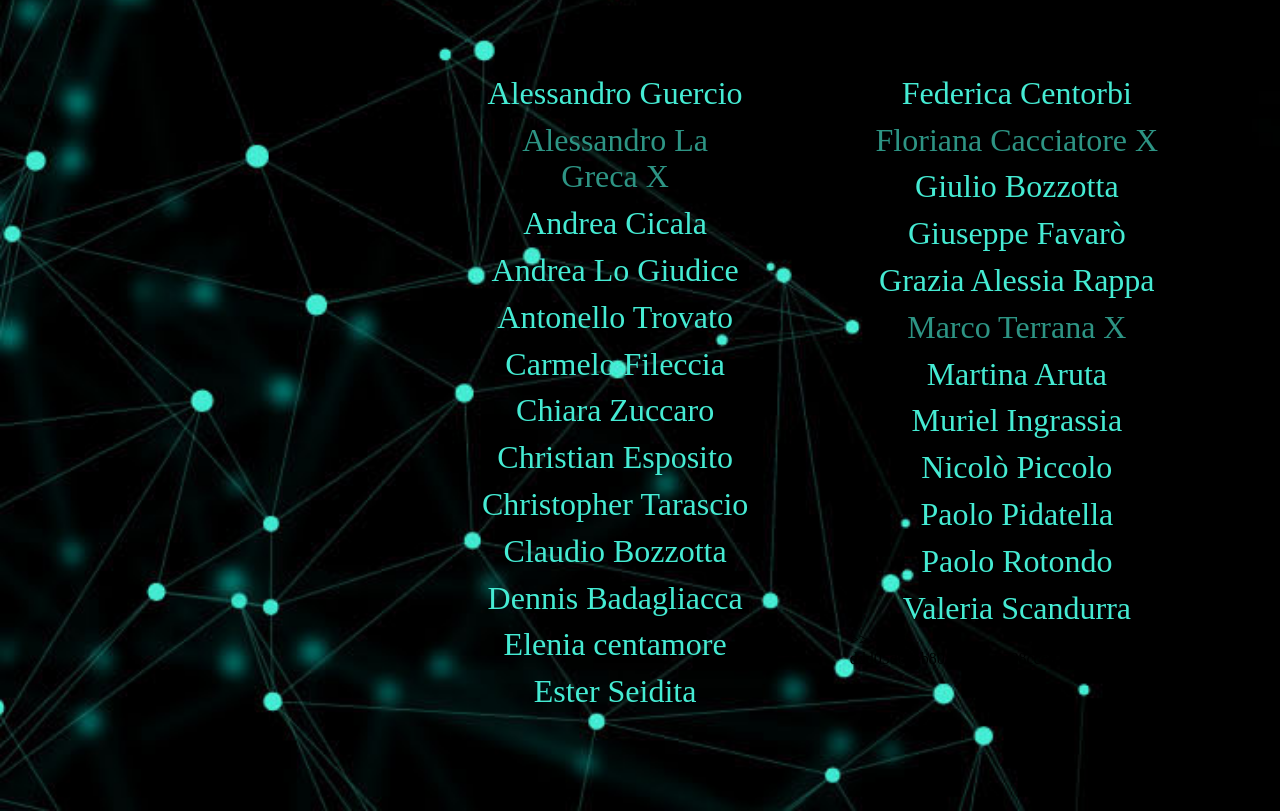
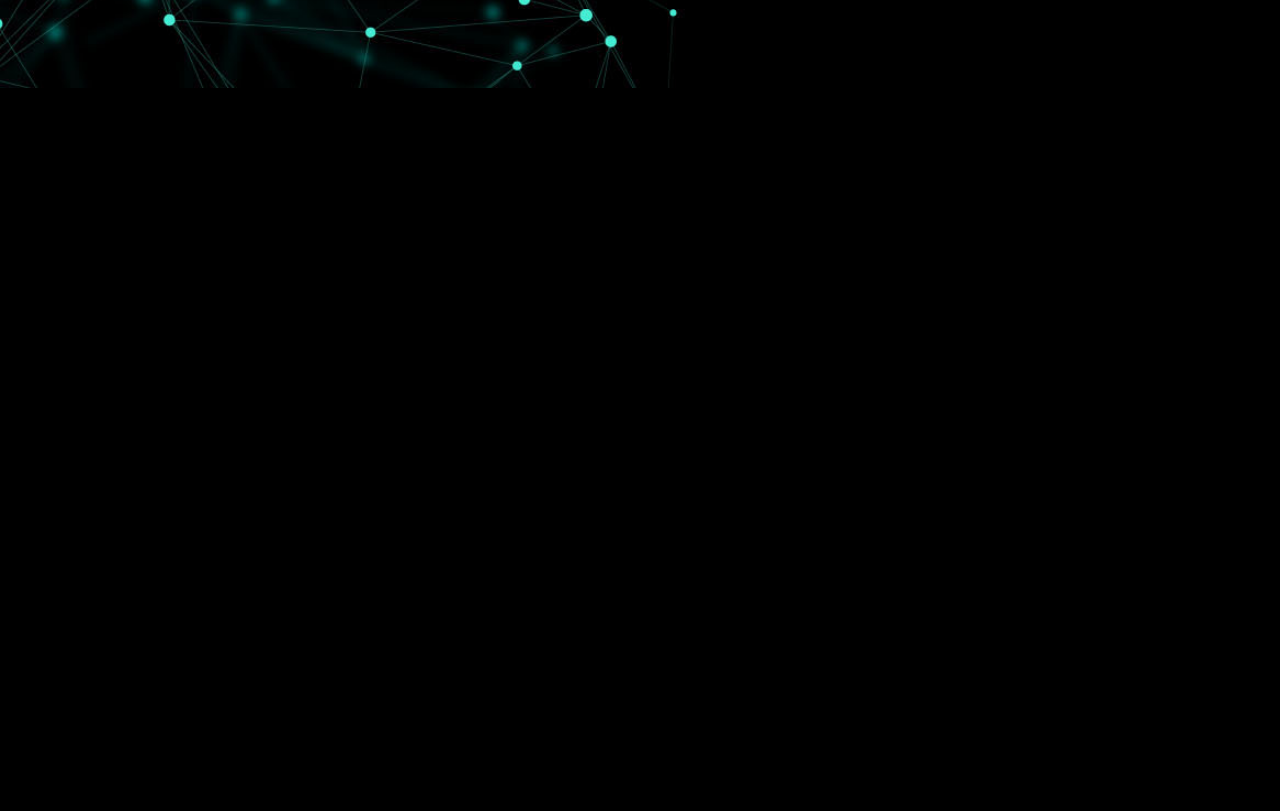
Before and after one commit to Bluealastor/list_git_bootcamp_edgemony, a plain HTML site: page index.html in a window 1280 px wide. Shown: the part 1097-1908 px from the top of the page. After the commit the page ends 1185 px from the top, so only its background shows below. Drawn offline with Linux system fonts and the light colour scheme; a script that the page names is missing; a web font is replaced by a local one.

Commit message:
Update index.html

```diff
--- a/index.html
+++ b/index.html
@@ -48,42 +48,6 @@
 =======
     <img class="mainImg" src="./img/coding.jpg" alt="Edgemony BOOTCAMP">
 
-    <div></div>
-    <div id="list">
-        <div class="col1">
-            <a class="users" href="https://github.com/XanderPrez?tab=repositories">Alessandro Guercio </a>
-            <a class="users" href="">Alessandro La Greca   X</a>
-            <a class="users" href="https://github.com/AndreaCicala/Esercitazione-Bootcamp-2022">Andrea Cicala</a>
-            <a class="users" href="https://github.com/andrea2601/Esercitazioni-bootcamp">Andrea Lo Giudice</a>
-            <a class="users" href="https://github.com/Antonello88?tab=repositories">Antonello Trovato</a>
-            <a class="users" href="https://github.com/carmelofileccia/esercitazioni-codingbootcamp">Carmelo Fileccia</a>
-            <a class="users" href="https://github.com/ChiaraZuccaro/edgemony-bootcamp-2022">Chiara Zuccaro</a>
-            <a class="users" href="https://github.com/Bluealastor/EsercitazioniBootcamp">Christian Esposito </a>
-            <a class="users" href="https://github.com/chry902/esercizzi-bootcamp">Christopher Tarascio</a>
-            <a class="users" href="https://github.com/claudio-bozzotta?tab=repositories">Claudio Bozzotta </a>
-            <a class="users" href="https://github.com/ImBlue444/Esercitazioni-Bootcamp">Dennis Badagliacca </a>
-            <a class="users" href="https://github.com/ELENIA30?tab=repositories  ">Elenia centamore</a>
-            <a class="users" href="https://github.com/esterSeidita/EdgemonyExercises">Ester Seidita </a>
-        </div>
-        <div class="col2">
-            <a class="users" href="https://github.com/underneathestars/Edgemony">Federica Centorbi</a>
-            <a class="users" href="">Floriana Cacciatore   X</a>
-            <a class="users" href="https://github.com/Gibis93/esercitazioni">Giulio Bozzotta</a>
-            <a class="users" href="https://github.com/giuseppefavaro/esercitazioni-bootcamp">Giuseppe Favarò</a>
-            <a class="users" href="https://github.com/Gar1994/esercitazioni-bootcamp">Grazia Alessia Rappa</a>
-            <a class="users" href="">Marco Terrana    X</a>
-            <a class="users" href="https://github.com/marti-midna/edgemony-bootcamp.git">Martina Aruta </a>
-            <a class="users" href="https://github.com/Muriel1998?tab=repositories">Muriel Ingrassia </a>
-            <a class="users" href="https://github.com/NickPick77/Esercitazioni-BootCamp">Nicolò Piccolo</a>
-            <a class="users" href="https://github.com/Aniki-Yamamoto">Paolo Pidatella</a>
-            <a class="users" href="https://github.com/PaoloRotondo23/Edgemony-bootcamp">Paolo Rotondo </a>
-            <a class="users" href="https://github.com/xValeryx/EDGEMONY-ESERCIZI-Bootcamp- ">Valeria Scandurra</a>
->>>>>>> ddd05d05eb80af25f6b5788ccc62d33558c7ba91
-        </div>
-    </div>
-
-
-
     <script src="./jS/script.js "></script>
 
     </body>
```
